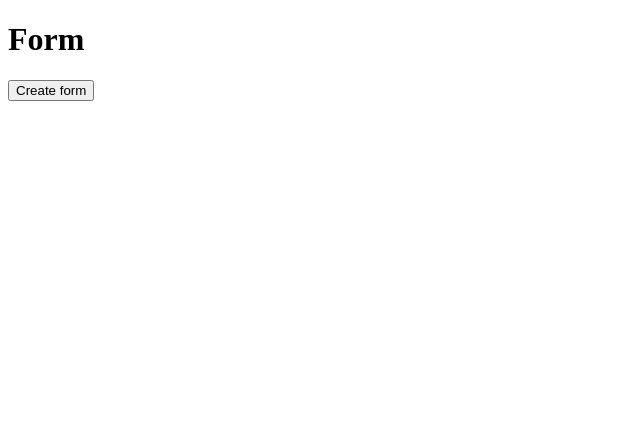
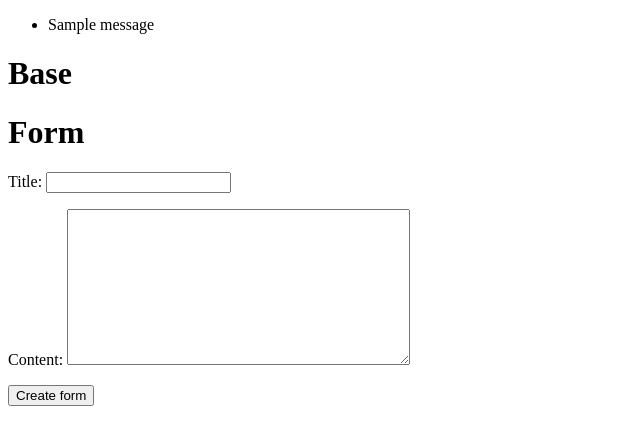
Before and after one commit to picassofb/trydjango110, a Django app: page /posts/create/ in a window 1280 px wide. Shown: the top 445 px of the page, without its empty margins (0-640 px from the left). Run offline with Django 3.2, Linux system fonts and the light colour scheme; one stand-in notice (Sample message) is shown; parts of the project's set-up code (start-up, migrations or seed data) failed here and were passed over.

Commit message:
Base Template / Mensajes

```diff
--- a/posts/forms.py
+++ b/posts/forms.py
@@ -1,8 +1,8 @@
 from django import forms
-from models import Post
+from .models import Post
 
 
 class PostForm(forms.ModelForm):
     class Meta:
         model = Post
-        fields = ["title","content"]
+        fields = ["title", "content"]
--- a/posts/urls.py
+++ b/posts/urls.py
@@ -18,10 +18,10 @@
 
 
 urlpatterns = [
-    url(r'^$', views.post_list),
+    url(r'^$', views.post_list, name='list'),
     url(r'^create/$', views.post_create),
     url(r'^(?P<id>\d+)/$', views.post_detail, name='detail'),
     url(r'^(?P<id>\d+)/edit/$', views.post_update, name='update'),
-    url(r'^delete/$', views.post_delete),
+    url(r'^(?P<id>\d+)/delete/$', views.post_delete),
 
 ]
--- a/posts/views.py
+++ b/posts/views.py
@@ -1,6 +1,7 @@
 from django.http import HttpResponse, HttpResponseRedirect
-from django.shortcuts import render, get_object_or_404
-from forms import PostForm
+from django.shortcuts import render, get_object_or_404, redirect
+from .forms import PostForm
+from django.contrib import messages
 
 # Create your views here.
 from posts.models import Post
@@ -12,8 +13,10 @@
     if form.is_valid():
         instance = form.save(commit=False)
         instance.save()
+        messages.success(request, "Successfully created")
         return HttpResponseRedirect(instance.get_absolute_url())
-
+    elif request.POST:
+        messages.error(request, "Error on create")
     context = {
         "form": form
     }
@@ -28,6 +31,7 @@
     if form.is_valid():
         instance = form.save(commit=False)
         instance.save()
+        messages.success(request, "Item saved")
         return HttpResponseRedirect(instance.get_absolute_url())
 
     context = {
@@ -46,8 +50,11 @@
     return render(request, "post_detail.html", context)
 
 
-def post_delete(request):
-    return HttpResponse("<h1>Delete</h1>")
+def post_delete(request, id=None):
+    instance = get_object_or_404(Post, id=id)
+    instance.delete()
+    messages.success(request, "Post Deleted!")
+    return redirect("posts:list")
 
 
 def post_list(request):
@@ -57,4 +64,4 @@
         "queryset": queryset,
         "content": "List Content Auth!"
     }
-    return render(request, "index.html", content)
+    return render(request, "post_list.html", content)
--- /dev/null
+++ b/templates/base.html
@@ -0,0 +1,30 @@
+<!DOCTYPE html>
+<html lang="en">
+<head>
+    <meta charset="UTF-8">
+    <title>
+        {% block head_title %}
+            Try Django 1.10
+        {% endblock head_title %}
+    </title>
+
+    <style>
+        {% block style %}
+        {% endblock style %}
+    </style>
+</head>
+<body>
+
+{% include "messages_include.html" %}
+
+<div class="content">
+
+<h1>Base</h1>
+
+{% block content %}
+
+{% endblock content %}
+
+</div>
+</body>
+</html>
--- /dev/null
+++ b/templates/messages_include.html
@@ -0,0 +1,7 @@
+{% if messages %}
+<ul class="messages">
+    {% for message in messages %}
+        <li {% if message.tags %} class="{{ message.tags }} {% endif %}">{{ message }}</li>
+    {% endfor %}
+</ul>
+{% endif %}
--- a/templates/post_form.html
+++ b/templates/post_form.html
@@ -1,11 +1,6 @@
-<!DOCTYPE html>
-<html lang="en">
-<head>
-    <meta charset="UTF-8">
-    <title>Posts!</title>
-</head>
-<body>
+{% extends "base.html" %}
 
+{% block content %}
     <h1>Form</h1>
 
     <form method="POST" action="">
@@ -14,6 +9,4 @@
         {% csrf_token %}
         <input type="submit" value="Create form" />
     </form>
-
-</body>
-</html>
+{% endblock content %}
```
Also changed, not shown: templates/index.html (deleted, +0 -18 lines), templates/post_detail.html (+16 -10 lines), templates/post_list.html (added, +11 -0 lines), db.sqlite3.
